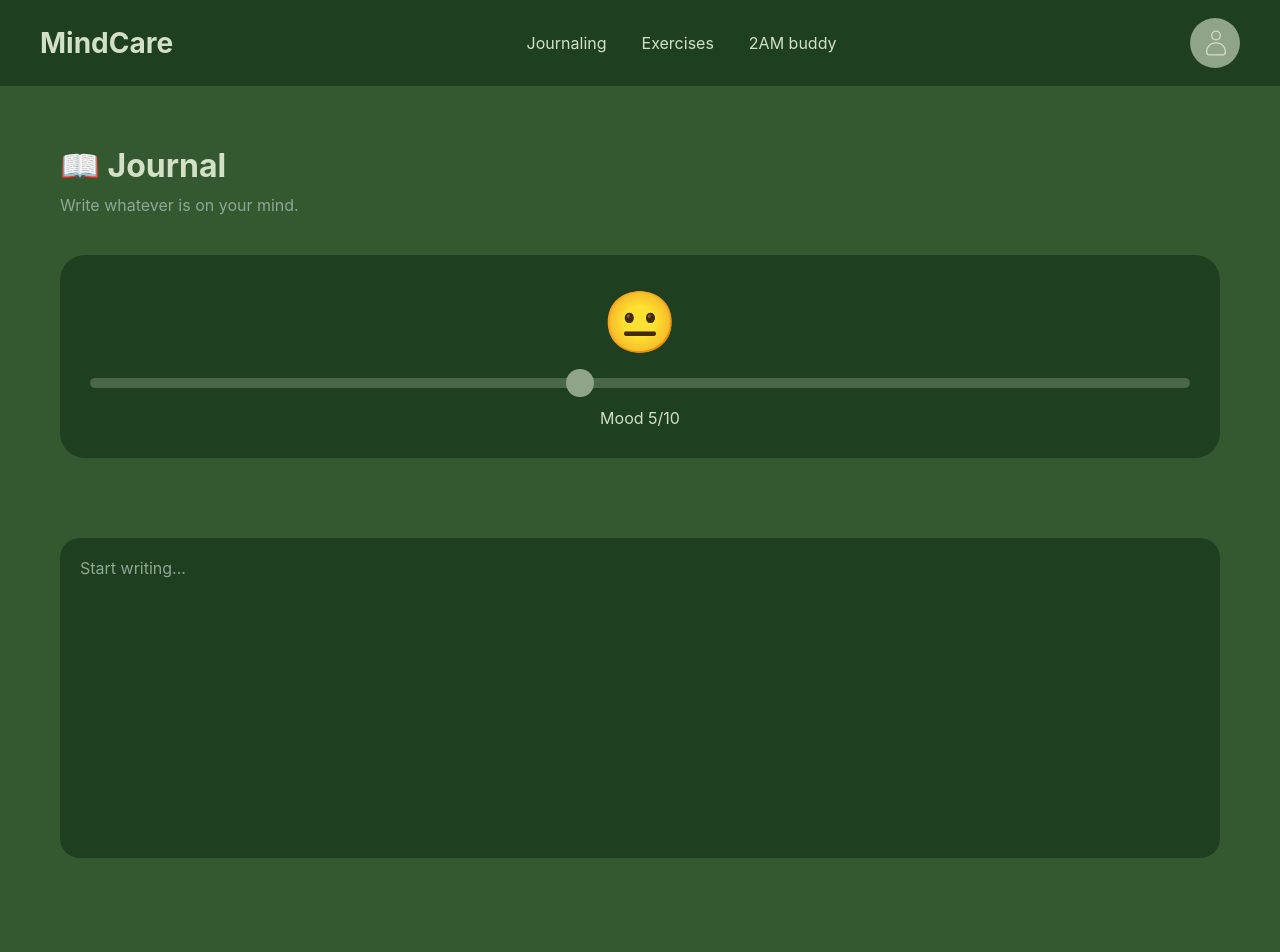
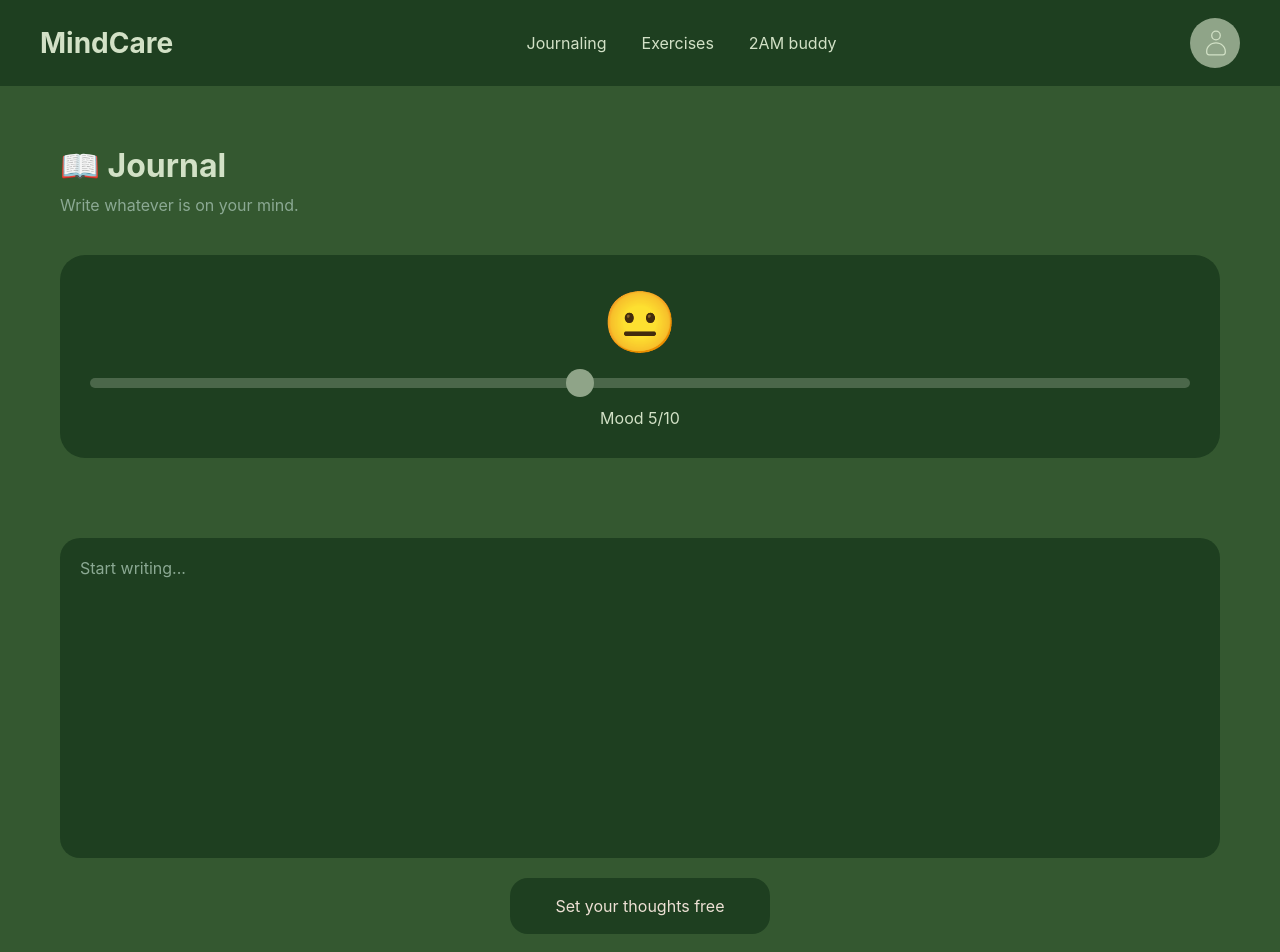
Before and after one commit to plouaincet/hackathon, a React (Vite) app: page /journal in a window 1280 px wide. Shown: the top 952 px of the page. Before the commit the page ends 922 px from the top, so only its background shows below. Built offline with nearby package versions, Linux system fonts and the light colour scheme.

Commit message:
FIXED BUGSSS

```diff
--- a/src/pages/Journal.jsx
+++ b/src/pages/Journal.jsx
@@ -1,6 +1,13 @@
+import { useState } from "react";
 import MoodSlider from "../components/MoodSlider";
 
 export default function Journal(){
+
+    const [journalText, setJournalText] = useState("");
+
+    function clearJournal() {
+        setJournalText("");
+    }
 
     return(
 
@@ -17,7 +24,24 @@ export default function Journal(){
             <textarea
                 className="journalBox"
                 placeholder="Start writing..."
+                value={journalText}
+                onChange={(event) => setJournalText(event.target.value)}
             />
+
+            <button
+                className="activity"
+                onClick={clearJournal}
+                style={{
+                    marginTop: "16px",
+                    width: "260px",
+                    display: "block",
+                    marginLeft: "auto",
+                    marginRight: "auto",
+                    color: "#ede0d4"
+                }}
+            >
+                Set your thoughts free
+            </button>
 
         </div>
 
--- a/src/pages/Listen.jsx
+++ b/src/pages/Listen.jsx
@@ -43,6 +43,7 @@ export default function Listen() {
         try {
             const prompt = [
                 "You are a calm, warm, and supportive AI companion.",
+                "Important: do not hallucinate or make up facts. If you are unsure, say that you are not sure and keep the response grounded in what the user has shared.",
                 ...nextMessages.map((message) => `${message.role === "user" ? "User" : "Assistant"}: ${message.content}`),
                 "Assistant:"
             ].join("\n");
@@ -206,7 +207,9 @@ export default function Listen() {
                             borderRadius: "12px",
                             padding: "0.8rem",
                             border: "1px solid #9bb99d",
-                            resize: "vertical"
+                            resize: "vertical",
+                            backgroundColor: "#b7d7c7",
+                            color: "#1f4d2f"
                         }}
                     />
 
```
